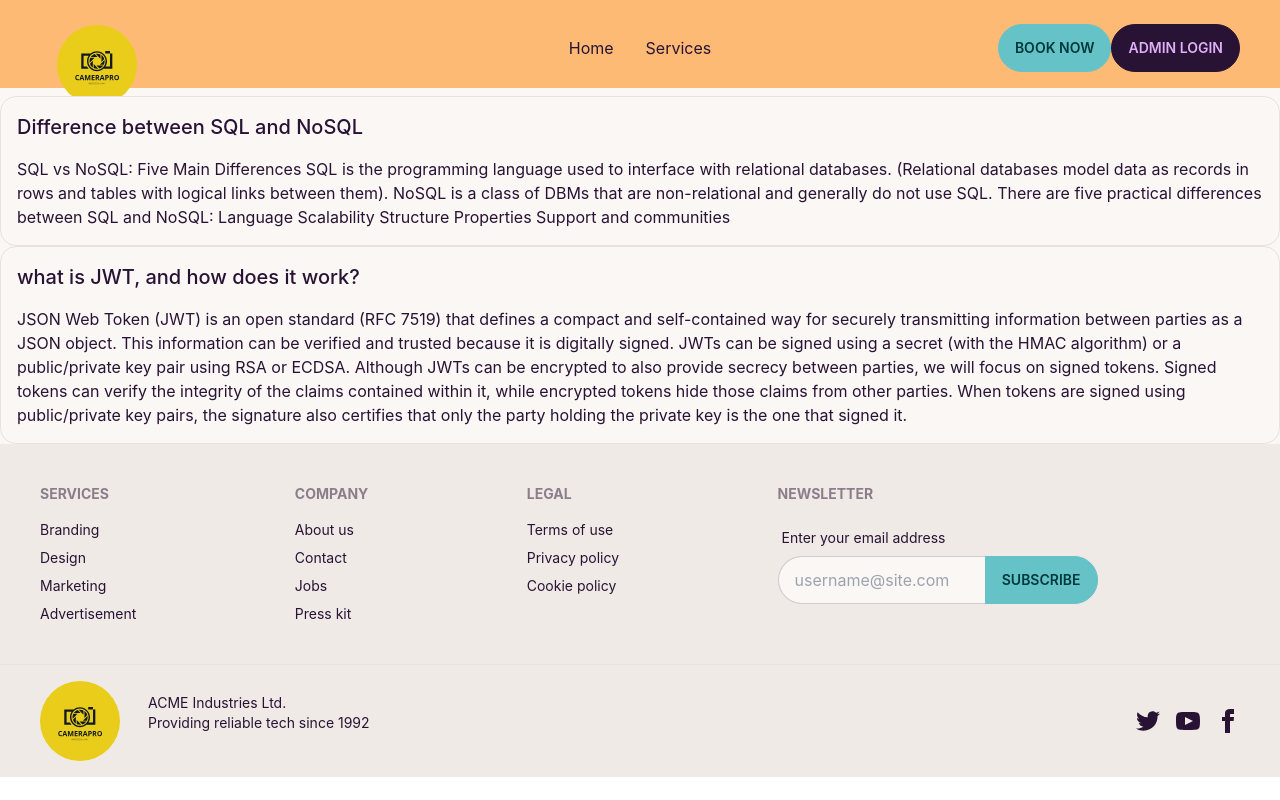
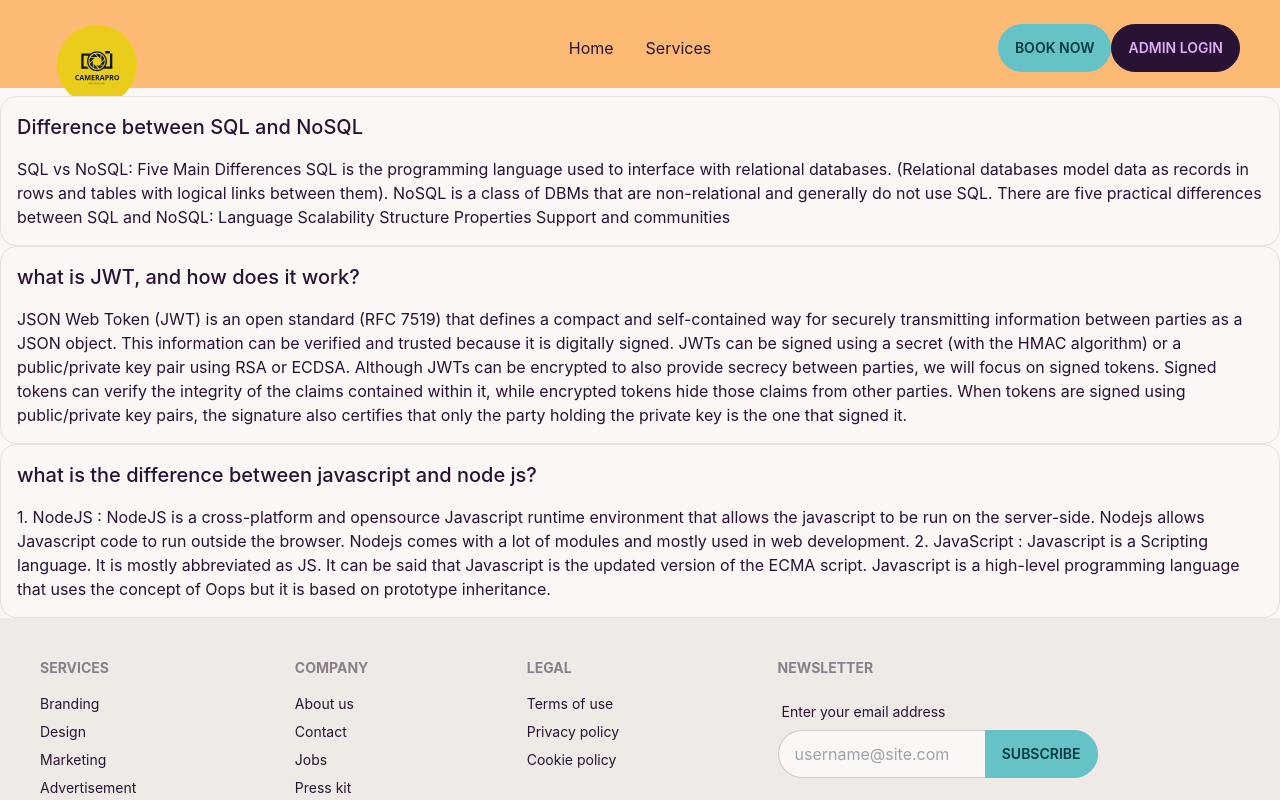
Before and after one commit to azizulhakims/photography-service-client, a React (Create React App) app: page /blog in a window 1280 px wide. Shown: the top 800 px of the page. Built offline with nearby package versions, Linux system fonts and the light colour scheme; no server answers.

Commit message:
add diggerence between javascript and node js

```diff
--- a/src/sPages/Blog/Blog.js
+++ b/src/sPages/Blog/Blog.js
@@ -33,6 +33,20 @@ const Blog = () => {
                     </p>
                 </div>
             </div>
+            <div tabIndex={0} className="collapse collapse-open border border-base-300 bg-base-100 rounded-box">
+                <div className="collapse-title text-xl font-medium">
+                    what is the difference between javascript and node js?
+                </div>
+                <div className="collapse-content">
+                    <p>
+                        1. NodeJS :
+                        NodeJS is a cross-platform and opensource Javascript runtime environment that allows the javascript to be run on the server-side. Nodejs allows Javascript code to run outside the browser. Nodejs comes with a lot of modules and mostly used in web development.
+
+                        2. JavaScript :
+                        Javascript is a Scripting language. It is mostly abbreviated as JS. It can be said that Javascript is the updated version of the ECMA script. Javascript is a high-level programming language that uses the concept of Oops but it is based on prototype inheritance.
+                    </p>
+                </div>
+            </div>
         </div>
     );
 };
```
